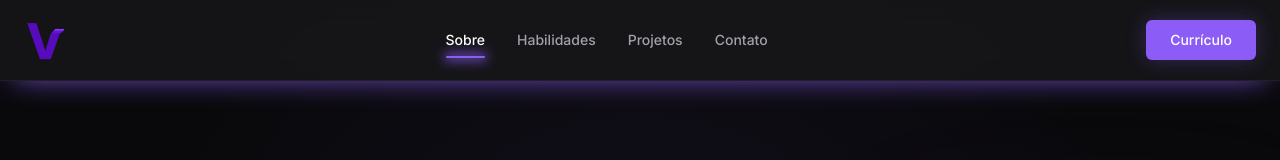
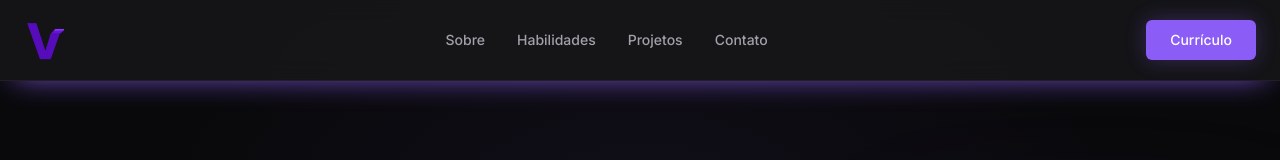
Before and after one commit to VncS1/vncs-portfolio, a Next.js app: page / in a window 1280 px wide. Shown: the top 160 px of the page. Built offline with nearby package versions, Linux system fonts and the light colour scheme; no server answers.

Commit message:
style: change about style

```diff
--- a/src/components/Navbar.tsx
+++ b/src/components/Navbar.tsx
@@ -20,9 +20,8 @@ export function Navbar() {
         </Link>
 
         <div className="hidden md:flex items-center gap-8 text-sm font-body font-medium text-text-muted">
-          <Link href="#" className="text-text-main relative group">
+          <Link href="#" className="hover:text-primary transition-colors hover:drop-shadow-[0_0_8px_var(--color-primary)]">
             Sobre
-            <span className="absolute -bottom-2 left-0 w-full h-0.5 bg-primary shadow-[0_0_12px_2px_var(--color-primary)] rounded-full"></span>
           </Link>
 
           <Link
```
